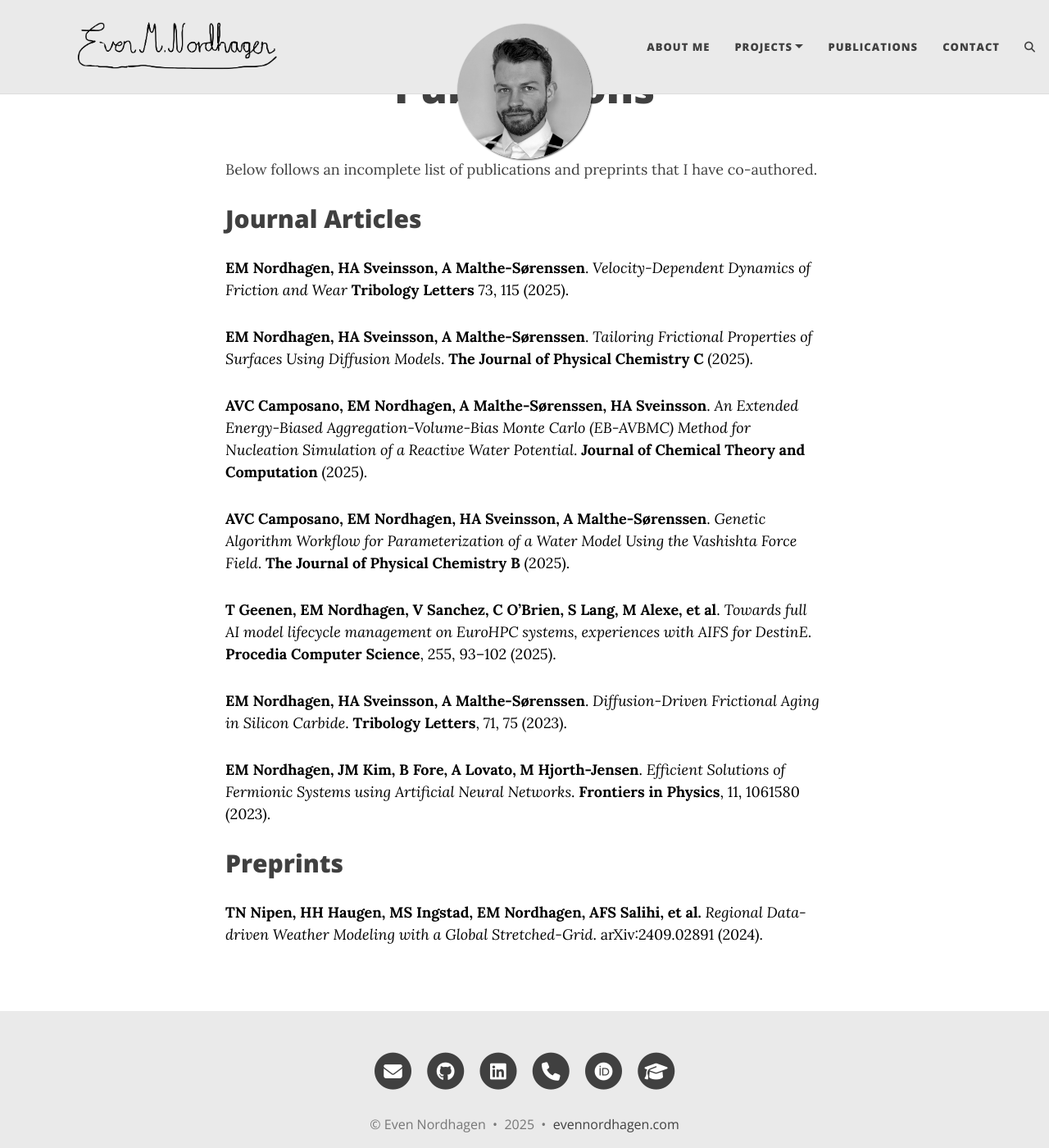
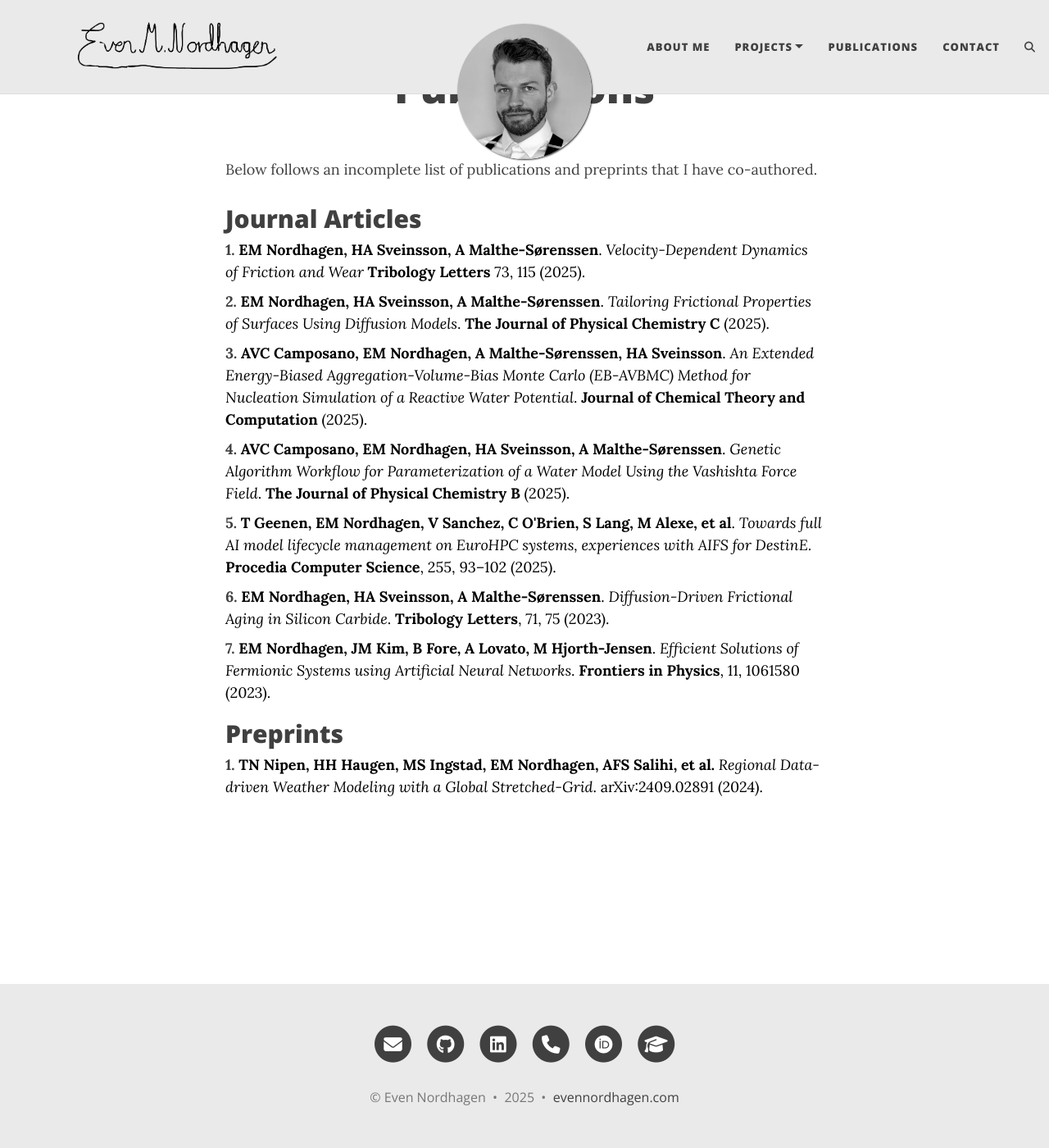
Before and after one commit to evenmn/evenmn.github.io, a Jekyll site: the page built from publications.md, in a window 1280 px wide and 1400 px high. Shown: the whole window at 82% size. Built offline with Jekyll 4.4.1, drawn with Linux system fonts in a browser that asks for light colours; comment, search, counter and statistics services are not loaded; some of the changed lines change nothing that is shown.

Commit message:
Added numbering and hovering for links on the publications page
Signed-off-by: evenmn <evenmn@fys.uio.no>

```diff
--- a/publications.md
+++ b/publications.md
@@ -4,40 +4,52 @@ title: Publications
 subtitle:
 ---
 
+<style>
+/* Numbering for publications */
+.publications {
+  counter-reset: pub-counter;
+  list-style: none;
+  padding-left: 0;
+}
+
+.publications li {
+  counter-increment: pub-counter;
+  margin-bottom: 0.5em;
+}
+
+.publications li::before {
+  content: counter(pub-counter) ". ";
+  font-weight: bold;
+}
+
+/* Link styling */
+.publications a {
+  color: black;
+  text-decoration: none;
+  transition: color 0.3s ease;
+}
+
+.publications a:hover {
+  color: #cc3300; /* Change color on hover */
+}
+</style>
+
 Below follows an incomplete list of publications and preprints that I have co-authored.
 
 ## Journal Articles
 
-<a href="https://rdcu.be/ey2fz" style="color: black; text-decoration: none;">
-  <strong>EM Nordhagen, HA Sveinsson, A Malthe-Sørenssen</strong>. <em>Velocity-Dependent Dynamics of Friction and Wear</em> <strong>Tribology Letters</strong> 73, 115 (2025).
-</a><br>
-
-<a href="https://pubs.acs.org/doi/10.1021/acs.jpcc.5c02768" style="color: black; text-decoration: none;">
-  <strong>EM Nordhagen, HA Sveinsson, A Malthe-Sørenssen</strong>. <em>Tailoring Frictional Properties of Surfaces Using Diffusion Models</em>. <strong>The Journal of Physical Chemistry C</strong> (2025).
-</a><br>
-
-<a href="https://pubs.acs.org/doi/10.1021/acs.jctc.5c00722" style="color: black; text-decoration: none;">
-  <strong>AVC Camposano, EM Nordhagen, A Malthe-Sørenssen, HA Sveinsson</strong>. <em>An Extended Energy-Biased Aggregation-Volume-Bias Monte Carlo (EB-AVBMC) Method for Nucleation Simulation of a Reactive Water Potential</em>. <strong>Journal of Chemical Theory and Computation</strong> (2025).
-</a><br>
-
-<a href="https://doi.org/10.1021/acs.jpcb.4c06389" style="color: black; text-decoration: none;">
-  <strong>AVC Camposano, EM Nordhagen, HA Sveinsson, A Malthe-Sørenssen</strong>. <em>Genetic Algorithm Workflow for Parameterization of a Water Model Using the Vashishta Force Field</em>. <strong>The Journal of Physical Chemistry B</strong> (2025).
-</a><br>
-
-<a href="https://www.sciencedirect.com/science/article/pii/S1877050925006258" style="color: black; text-decoration: none;">
-  <strong>T Geenen, EM Nordhagen, V Sanchez, C O'Brien, S Lang, M Alexe, et al</strong>. <em>Towards full AI model lifecycle management on EuroHPC systems, experiences with AIFS for DestinE</em>. <strong>Procedia Computer Science</strong>, 255, 93–102 (2025).
-</a><br>
-
-<a href="https://doi.org/10.1007/s11249-023-01762-z" style="color: black; text-decoration: none;">
-  <strong>EM Nordhagen, HA Sveinsson, A Malthe-Sørenssen</strong>. <em>Diffusion-Driven Frictional Aging in Silicon Carbide</em>. <strong>Tribology Letters</strong>, 71, 75 (2023).
-</a><br>
-
-<a href="https://www.frontiersin.org/articles/10.3389/fphy.2023.1061580" style="color: black; text-decoration: none;">
-  <strong>EM Nordhagen, JM Kim, B Fore, A Lovato, M Hjorth-Jensen</strong>. <em>Efficient Solutions of Fermionic Systems using Artificial Neural Networks</em>. <strong>Frontiers in Physics</strong>, 11, 1061580 (2023).
-</a><br>
+<ul class="publications">
+  <li><a href="https://rdcu.be/ey2fz"><strong>EM Nordhagen, HA Sveinsson, A Malthe-Sørenssen</strong>. <em>Velocity-Dependent Dynamics of Friction and Wear</em> <strong>Tribology Letters</strong> 73, 115 (2025).</a></li>
+  <li><a href="https://pubs.acs.org/doi/10.1021/acs.jpcc.5c02768"><strong>EM Nordhagen, HA Sveinsson, A Malthe-Sørenssen</strong>. <em>Tailoring Frictional Properties of Surfaces Using Diffusion Models</em>. <strong>The Journal of Physical Chemistry C</strong> (2025).</a></li>
+  <li><a href="https://pubs.acs.org/doi/10.1021/acs.jctc.5c00722"><strong>AVC Camposano, EM Nordhagen, A Malthe-Sørenssen, HA Sveinsson</strong>. <em>An Extended Energy-Biased Aggregation-Volume-Bias Monte Carlo (EB-AVBMC) Method for Nucleation Simulation of a Reactive Water Potential</em>. <strong>Journal of Chemical Theory and Computation</strong> (2025).</a></li>
+  <li><a href="https://doi.org/10.1021/acs.jpcb.4c06389"><strong>AVC Camposano, EM Nordhagen, HA Sveinsson, A Malthe-Sørenssen</strong>. <em>Genetic Algorithm Workflow for Parameterization of a Water Model Using the Vashishta Force Field</em>. <strong>The Journal of Physical Chemistry B</strong> (2025).</a></li>
+  <li><a href="https://www.sciencedirect.com/science/article/pii/S1877050925006258"><strong>T Geenen, EM Nordhagen, V Sanchez, C O'Brien, S Lang, M Alexe, et al</strong>. <em>Towards full AI model lifecycle management on EuroHPC systems, experiences with AIFS for DestinE</em>. <strong>Procedia Computer Science</strong>, 255, 93–102 (2025).</a></li>
+  <li><a href="https://doi.org/10.1007/s11249-023-01762-z"><strong>EM Nordhagen, HA Sveinsson, A Malthe-Sørenssen</strong>. <em>Diffusion-Driven Frictional Aging in Silicon Carbide</em>. <strong>Tribology Letters</strong>, 71, 75 (2023).</a></li>
+  <li><a href="https://www.frontiersin.org/articles/10.3389/fphy.2023.1061580"><strong>EM Nordhagen, JM Kim, B Fore, A Lovato, M Hjorth-Jensen</strong>. <em>Efficient Solutions of Fermionic Systems using Artificial Neural Networks</em>. <strong>Frontiers in Physics</strong>, 11, 1061580 (2023).</a></li>
+</ul>
 
 ## Preprints
 
-<a href="http://arxiv.org/abs/2409.02891" style="color: black; text-decoration: none;">
-  <strong>TN Nipen, HH Haugen, MS Ingstad, EM Nordhagen, AFS Salihi, et al.</strong> <em>Regional Data-driven Weather Modeling with a Global Stretched-Grid</em>. arXiv:2409.02891 (2024).
-</a><br>
+<ul class="publications">
+  <li><a href="http://arxiv.org/abs/2409.02891"><strong>TN Nipen, HH Haugen, MS Ingstad, EM Nordhagen, AFS Salihi, et al.</strong> <em>Regional Data-driven Weather Modeling with a Global Stretched-Grid</em>. arXiv:2409.02891 (2024).</a></li>
+</ul>
```
